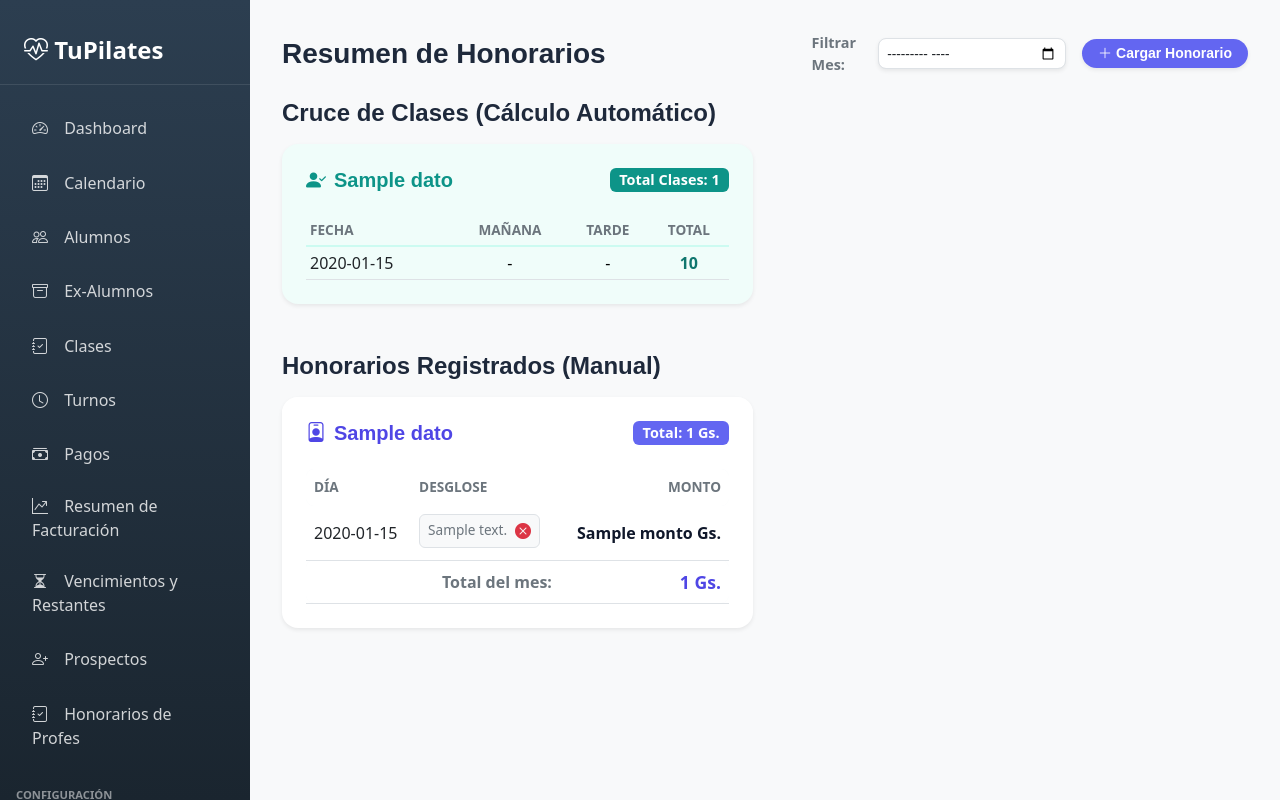
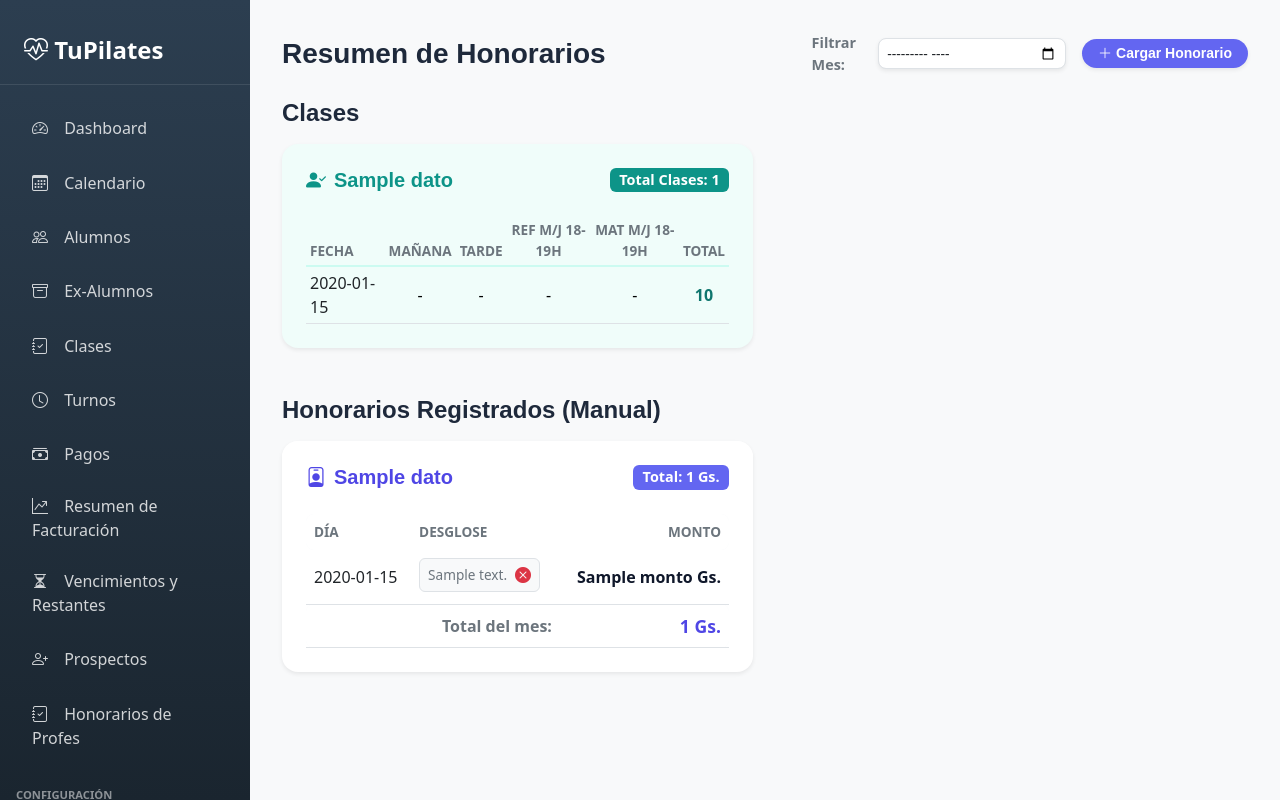
Before and after one commit to joaquingavilan/pilates, a Django app: template Pilapp/templates/admin_panel/honorarios/resumen.html in a window 1280 px wide. Run offline with Django 5.2, Linux system fonts and the light colour scheme; the template is opened without the code that fills it: most values are stand-ins (such as "Sample title", 1, 10 or a date in 2020).

Commit message:
Corregir tabla de HTML para mostrar el cruce de clases

```diff
--- a/Pilapp/templates/admin_panel/honorarios/resumen.html
+++ b/Pilapp/templates/admin_panel/honorarios/resumen.html
@@ -69,7 +69,7 @@
 
 
 {% if cruce_clases %}
-<h4 class="mb-3 fw-bold mt-4" style="color: #1e293b; font-family: 'Outfit', sans-serif;">Cruce de Clases (Cálculo Automático)</h4>
+<h4 class="mb-3 fw-bold mt-4" style="color: #1e293b; font-family: 'Outfit', sans-serif;">Clases</h4>
 <div class="row row-cols-1 row-cols-xl-2 g-4 mb-5">
     {% for nombre, datos in cruce_clases.items %}
     <div class="col">
@@ -90,6 +90,8 @@
                                 <th class="text-secondary fw-semibold border-0" style="background-color: transparent;">Fecha</th>
                                 <th class="text-secondary fw-semibold border-0 text-center" style="background-color: transparent;">Mañana</th>
                                 <th class="text-secondary fw-semibold border-0 text-center" style="background-color: transparent;">Tarde</th>
+                                <th class="text-secondary fw-semibold border-0 text-center" style="background-color: transparent;" title="Reformer M/J 18:30 y 19:30">Ref M/J 18-19h</th>
+                                <th class="text-secondary fw-semibold border-0 text-center" style="background-color: transparent;" title="Mat M/J 18:30 y 19:30">Mat M/J 18-19h</th>
                                 <th class="text-secondary fw-semibold border-0 text-center" style="background-color: transparent;">Total</th>
                             </tr>
                         </thead>
@@ -99,6 +101,8 @@
                                 <td class="fw-medium text-dark" style="background-color: transparent;">{{ fecha }}</td>
                                 <td class="text-center" style="background-color: transparent;">{% if info.mañana > 0 %}<span class="badge bg-light text-dark border">{{ info.mañana }}</span>{% else %}-{% endif %}</td>
                                 <td class="text-center" style="background-color: transparent;">{% if info.tarde > 0 %}<span class="badge bg-light text-dark border">{{ info.tarde }}</span>{% else %}-{% endif %}</td>
+                                <td class="text-center" style="background-color: transparent;">{% if info.ref_mj > 0 %}<span class="badge bg-light text-dark border">{{ info.ref_mj }}</span>{% else %}-{% endif %}</td>
+                                <td class="text-center" style="background-color: transparent;">{% if info.mat_mj > 0 %}<span class="badge bg-light text-dark border">{{ info.mat_mj }}</span>{% else %}-{% endif %}</td>
                                 <td class="text-center fw-bold" style="color: #0f766e; background-color: transparent;">{{ info.total }}</td>
                             </tr>
                             {% endfor %}
```
